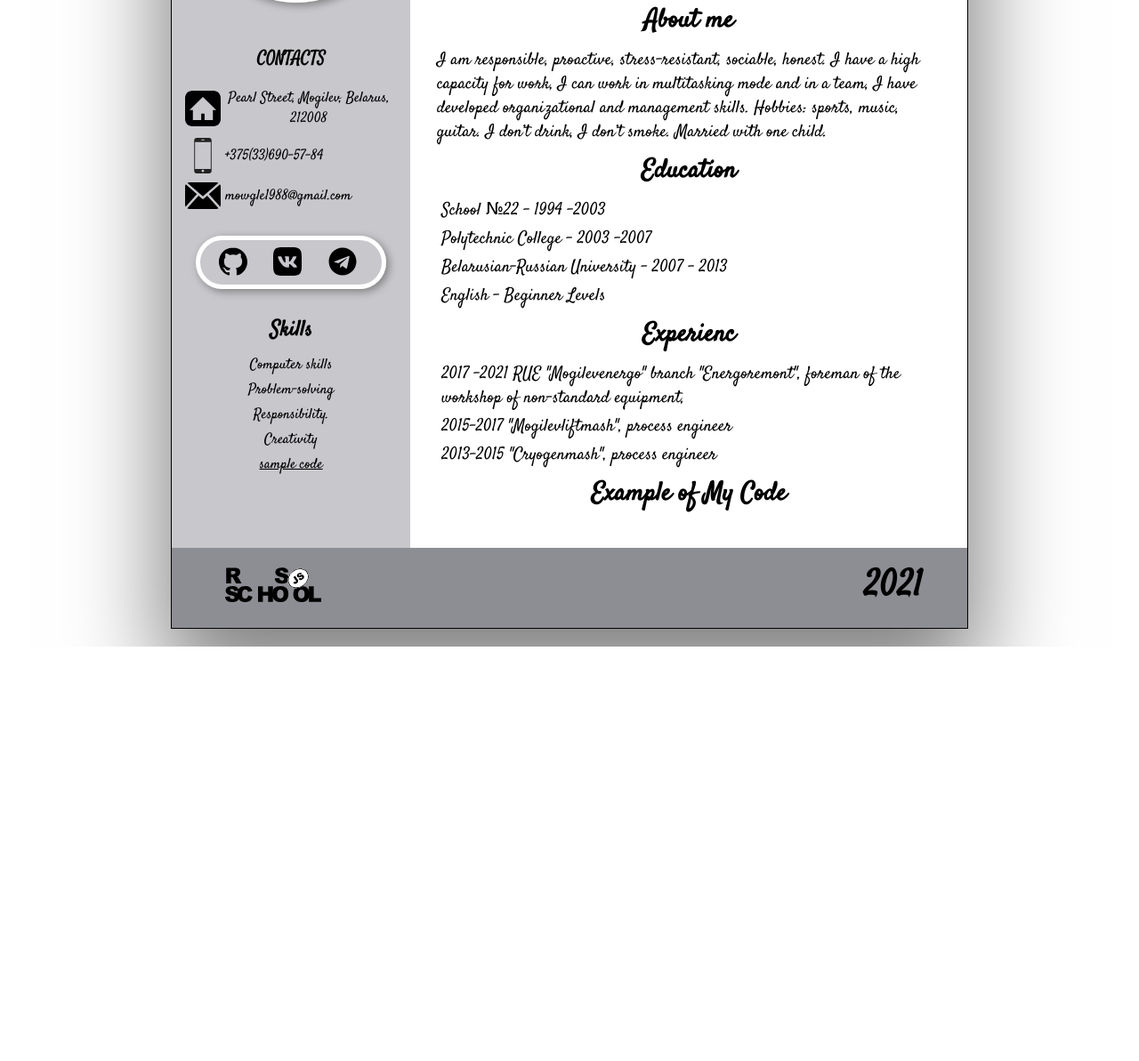
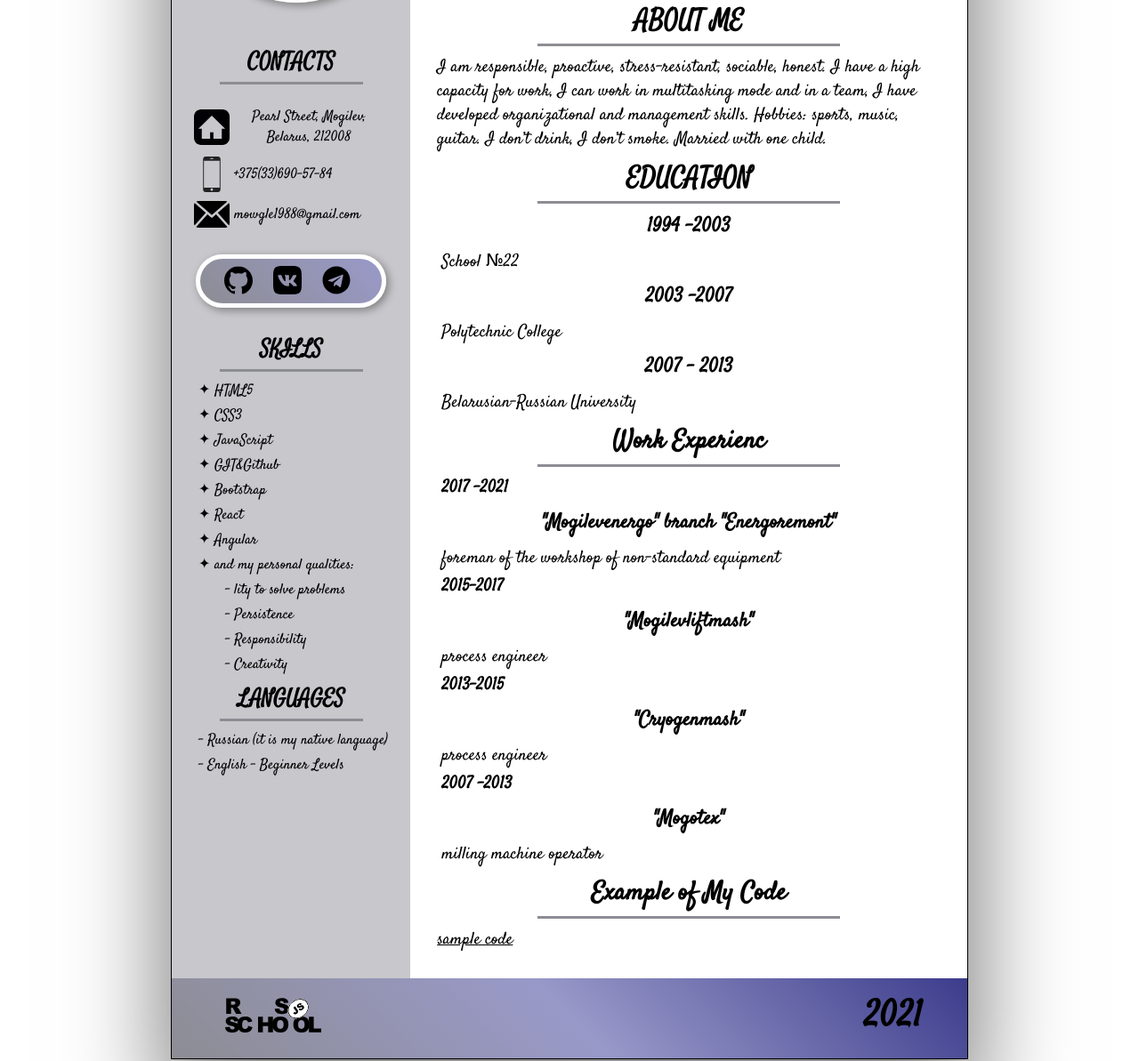
Before and after one commit to Mowgle88/rsschool-cv, a plain HTML site: page index.html in a window 1280 px wide. Shown: the part 278-1471 px from the top of the page at 89% size. Before the commit the page ends 1005 px from the top, so only its background shows below. Drawn offline with Linux system fonts and the light colour scheme.

Commit message:
feat: add skills

```diff
--- a/css/style.css
+++ b/css/style.css
@@ -21,7 +21,7 @@
 .main .header {
   width: 100%;
   height: 150px;
-  background-color: #8d8d94;
+  background: linear-gradient(45deg, #8d8d94, #9999c9, #3c3c8d);
   position: relative;
 }
 
@@ -119,7 +119,7 @@
 
 .contact__item,
 .contact__icon {
-  padding: 0 10px;
+  padding: 0 20px;
 }
 
 .contact__item li {
@@ -132,14 +132,15 @@
 }
 
 .contact__icon {
+  display: flex;
+  justify-content: space-around;
   height: 60px;
   width: 80%;
   margin: 20px auto;
   border: 5px solid white;
   border-radius: 30px;
   box-shadow: 3px 3px 10px gray;
-  display: flex;
-  justify-content: space-around;
+  background: linear-gradient(45deg, #8d8d94, #9999c9);
 }
 
 .contact__icon li {
@@ -160,8 +161,34 @@
   fill: #dad6d0;
 }
 
+.underline {
+  cursor: pointer;
+}
+
+.underline::after {
+  display: block;
+  content: "";
+  height: 3px;
+  width: 60%;
+  margin: 5px auto;
+  background: #8d8d94;
+}
+
+.underline:hover::after {
+  width: 100%;
+  transition-duration: 0.7s;
+}
+
+.skills ul {
+  padding-left: 25px;
+  text-align: left;
+}
+
 .section__right .about_me {
   margin-top: 80px;
+}
+
+.right__item {
 }
 
 li {
@@ -181,7 +208,7 @@ h3 {
   display: flex;
   justify-content: space-between;
   height: 90px;
-  background-color: #8d8d94;
+  background: linear-gradient(45deg, #8d8d94, #9999c9, #3c3c8d);
   align-items: center;
 }
 
--- a/index.html
+++ b/index.html
@@ -54,14 +54,14 @@
 
             <div class="my_name">
                 <h1 class="name">Ilyin Dmitry Igorevich</h1>
-                <p>JavaScript-developer</h2>
+                <h3>JavaScript-developer</h3>
             </div>
         </header>
 
         <article class="article">
             <section class="section__left">
                 <div class="contacts">
-                    <h3>CONTACTS</h3>
+                    <h2 class="underline">CONTACTS</h2>
 
                     <ul class="contact__item">
                         <li><img src="./logo/home.svg" height="40" alt="home">
@@ -94,14 +94,29 @@
                 </div>
 
                 <div class="skills" id="skills">
-                    <h2>Skills</h2>
+                    <h2 class="underline">SKILLS</h2>
                     <ul>
-                        <li>Computer skills</li>
-                        <li>Problem-solving</li>
-                        <li>Responsibility.</li>
-                        <li>Creativity</li>
+                        <li>&#10022 HTML5</li>
+                        <li>&#10022 CSS3</li>
+                        <li>&#10022 JavaScript</li>
+                        <li>&#10022 GIT&Github</li>
+                        <li>&#10022 Bootstrap</li>
+                        <li>&#10022 React</li>
+                        <li>&#10022 Angular</li>
+                        <li>&#10022 and my personal qualities:
+                            <ul>
+                                <li>- lity to solve problems</li>
+                                <li>- Persistence</li>
+                                <li>- Responsibility</li>
+                                <li>- Creativity</li>
+                            </ul>
+                        </li>
                     </ul>
-                    <a href="https://www.codewars.com/users/Mowgle88/completed_solutions" target="_blank">sample code</a>
+                    <h2 class="underline">LANGUAGES</h2>
+                    <ul>
+                        <li>- Russian (it is my native language)</li>
+                        <li>- English - Beginner Levels</li>
+                    </ul>
                 </div>
 
             </section>
@@ -109,33 +124,61 @@
 
             <section class="section__right">
 
-                <div class="about_me">
-                    <h2>About me</h2>
+                <div class="about_me right__item">
+                    <h2 class="underline">ABOUT ME</h2>
                         <p>I am responsible, proactive, stress-resistant, sociable, honest. I have a high capacity for work, I can work in multitasking mode and in a team, I have developed organizational and management skills. Hobbies: sports, music, guitar. I don’t drink, I don’t smoke.
                         Married with one child. </p>
                 </div>
 
-                <div class="education" id="education">
-                    <h2>Education</h2>
+                <div class="education right__item" id="education">
+                    <h2 class="underline">EDUCATION</h2>
                     <ul>
-                        <li>School №22 - 1994 -2003</li>
-                        <li>Polytechnic College - 2003 -2007</li>
-                        <li>Belarusian-Russian University - 2007 - 2013</li>
-                        <li>English - Beginner Levels</li>
+                        <li>
+                            <h3>1994 -2003</h3>
+                            <p>School №22</p>
+                        </li>
+                        <li>
+                            <h3>2003 -2007</h3>
+                            <p>Polytechnic College</p>
+                        </li>
+                        <li>
+                            <h3>2007 - 2013</h3>
+                            <p>Belarusian-Russian University</p>
+                        </li>
                     </ul>
                 </div>
 
-                <div class="experienc" id="experienc">
-                    <h2>Experienc</h2>
+                <div class="experienc right__item" id="experienc">
+                    <h2 class="underline">Work Experienc</h2>
                     <ul>
-                        <li>2017 -2021 RUE "Mogilevenergo" branch "Energoremont", foreman of the workshop of non-standard equipment,</li>
-                        <li>2015-2017 "Mogilevliftmash", process engineer</li>
-                        <li>2013-2015 "Cryogenmash", process engineer</li>
+                        <li>
+                            <h4>2017 -2021</h4>
+                            <h3>"Mogilevenergo" branch "Energoremont"</h3>
+                            <p>foreman of the workshop of non-standard equipment</p>
+                        </li>
+
+                        <li>
+                            <h4>2015-2017</h4>
+                            <h3>"Mogilevliftmash"</h3>
+                            <p>process engineer</p>
+                        </li>
+                        <li>
+                            <h4>2013-2015</h4>
+                            <h3>"Cryogenmash"</h3>
+                            <p>process engineer</p>
+                        </li>
+
+                        <li>
+                            <h4>2007 -2013</h4>
+                            <h3>"Mogotex"</h3>
+                            <p>milling machine operator</p>
+                        </li>
                     </ul>
                 </div>
 
-                <div>
-                    <h2>Example of My Code</h2>
+                <div class="myCode right__item" id="myCode">
+                    <h2 class="underline">Example of My Code</h2>
+                    <a href="https://www.codewars.com/users/Mowgle88/completed_solutions" target="_blank">sample code</a>
                 </div>
 
 
```
